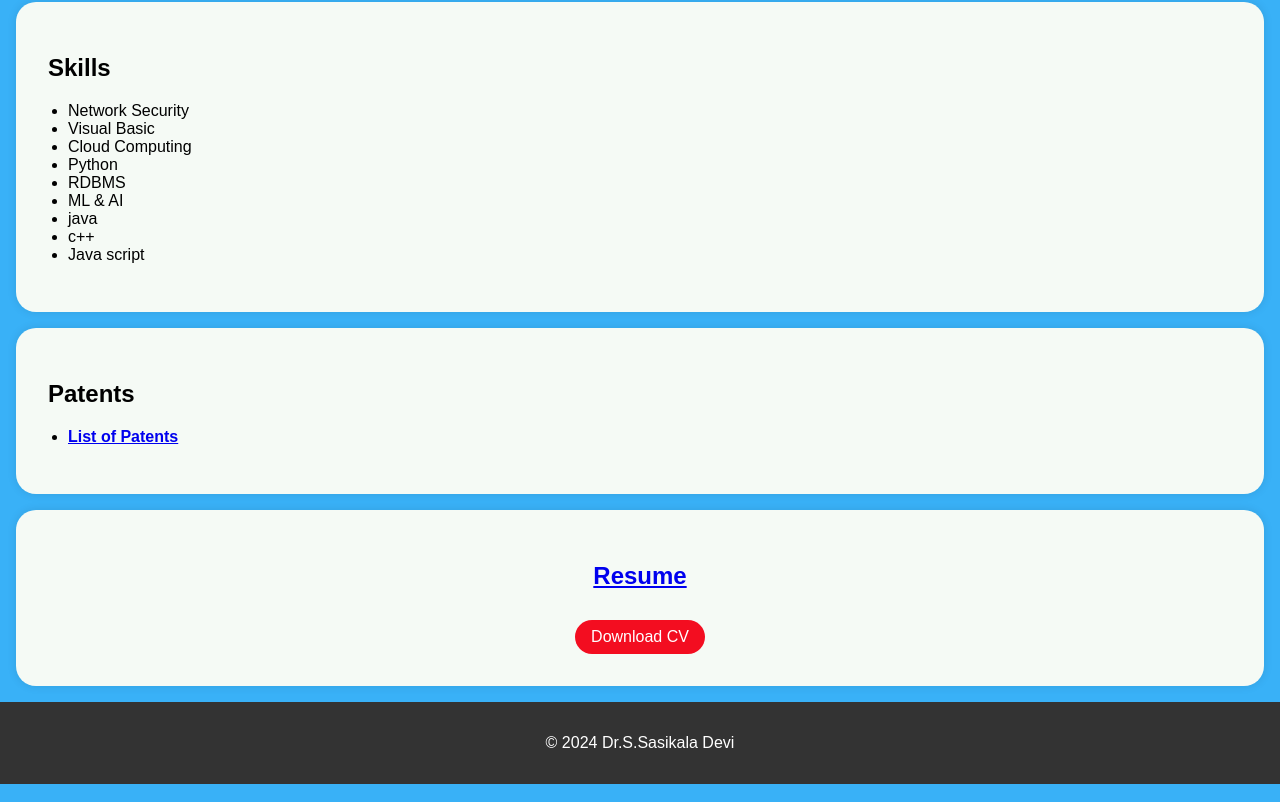
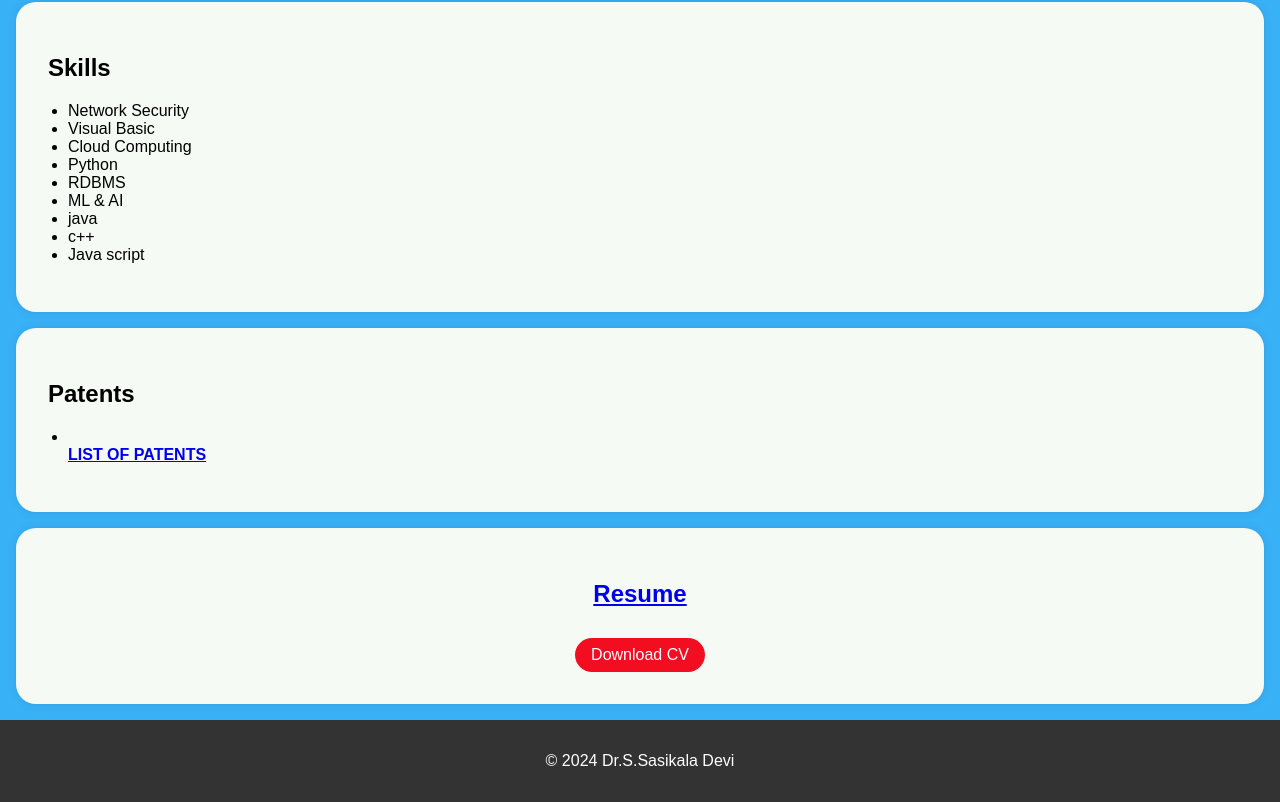
Before and after one commit to Sasikalasenthil/portfolio, a plain HTML site: page index.html in a window 1280 px wide. Shown: the part 744-1546 px from the top of the page. Drawn offline with Linux system fonts and the light colour scheme.

Commit message:
Update index.html

```diff
--- a/index.html
+++ b/index.html
@@ -149,14 +149,13 @@
             </ul>
         </div>
     </section>
-
     <section id="Patents">
         <div class="section-content">
             <h2>Patents</h2>
             <ul>
-                <li> <a href="Patent1.pdf" target="_blank"><b>List of Patents</b></li>
+            <li> <a href="./Patent1.pdf" target="_blank"></li> <b> LIST OF PATENTS</b>
             </ul>
-        </div>
+         </div>
     </section>
 
     <section id="resume">
```
